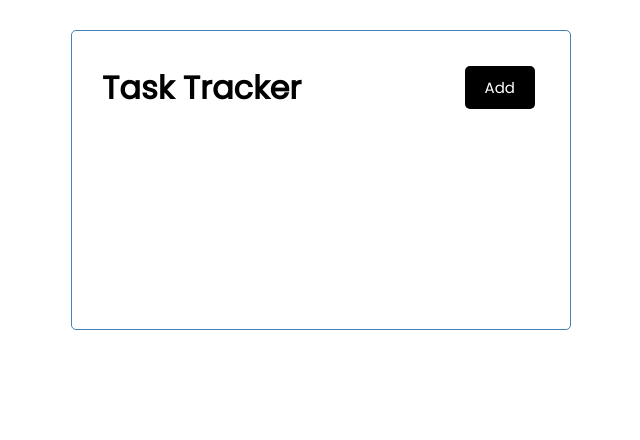
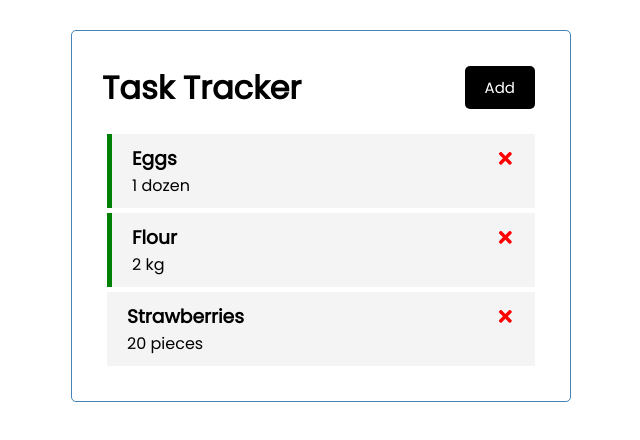
Before and after one commit to Lavelliane/react-sessions-prep, a React (Create React App) app: page / in a window 1280 px wide. Shown: the top 440 px of the page, without its empty margins (319-959 px from the left). Built offline with nearby package versions, Linux system fonts and the light colour scheme.

Commit message:
[Lex][Feat] Created Shopping List Entries and added shopping list state

```diff
--- a/package.json
+++ b/package.json
@@ -8,6 +8,7 @@
     "@testing-library/user-event": "^13.5.0",
     "react": "^18.2.0",
     "react-dom": "^18.2.0",
+    "react-icons": "^4.6.0",
     "react-scripts": "5.0.1",
     "web-vitals": "^2.1.4"
   },
--- a/src/App.js
+++ b/src/App.js
@@ -1,9 +1,11 @@
 import Header from "./components/Header";
+import ShoppingList from "./components/ShoppingList";
 
 function App() {
   return (
     <div className="container">
-      <Header title="Task Tracker"/>
+      <Header title="Task Tracker" />
+      <ShoppingList />
     </div>
   );
 }
--- a/src/components/ShoppingList.js
+++ b/src/components/ShoppingList.js
@@ -1,13 +1,54 @@
-import React from "react";
+import React, { useState } from "react";
+import ShoppingListEntry from "./ShoppingListEntry";
 
-export default function ShoppingList() {
-  const list = [
-    {
-      id: 1,
-      text: "Condensed Milk",
-      quantity: "2",
-      reminder: true,
-    },
-  ];
-  return <div>Tasks</div>;
+const shoppingList = [
+  {
+    id: 1,
+    text: "Eggs",
+    quantity: "1 dozen",
+    reminder: true,
+  },
+  {
+    id: 2,
+    text: "Flour",
+    quantity: "2 kg",
+    reminder: true,
+  },
+  {
+    id: 3,
+    text: "Strawberries",
+    quantity: "20 pieces",
+    reminder: false,
+  },
+];
+
+function ShoppingList() {
+  const [list, setList] = useState(shoppingList);
+
+  const handleDelete = (id) => {
+    setList((list) => list.filter((entry) => entry.id !== id));
+  };
+
+  const handleReminderToggle = (id) => {
+    setList((list) =>
+      list.map((entry) => (entry.id === id ? { ...entry, reminder: !entry.reminder } : entry))
+    );
+  };
+
+  if (list.length === 0) return <p>Shopping list is empty!</p>;
+
+  return (
+    <>
+      {list.map((entry) => (
+        <ShoppingListEntry
+          key={entry.id}
+          entry={entry}
+          onDelete={() => handleDelete(entry.id)}
+          onToggle={() => handleReminderToggle(entry.id)}
+        />
+      ))}
+    </>
+  );
 }
+
+export default ShoppingList;
--- /dev/null
+++ b/src/components/ShoppingListEntry.js
@@ -0,0 +1,15 @@
+import React from "react";
+import { FaTimes } from "react-icons/fa";
+
+function ShoppingListEntry({ entry, onDelete, onToggle }) {
+  return (
+    <div className={`entry ${entry.reminder ? "reminder" : ""}`} onDoubleClick={onToggle}>
+      <h3>
+        {entry.text} <FaTimes onClick={onDelete} style={{ color: "red", cursor: "pointer" }} />
+      </h3>
+      <p>{entry.quantity}</p>
+    </div>
+  );
+}
+
+export default ShoppingListEntry;
--- a/src/index.css
+++ b/src/index.css
@@ -1,4 +1,4 @@
-@import url('https://fonts.googleapis.com/css2?family=Poppins:wght@300;400&display=swap');
+@import url("https://fonts.googleapis.com/css2?family=Poppins:wght@300;400&display=swap");
 
 * {
   box-sizing: border-box;
@@ -7,7 +7,7 @@
 }
 
 body {
-  font-family: 'Poppins', sans-serif;
+  font-family: "Poppins", sans-serif;
 }
 
 .container {
@@ -54,18 +54,18 @@ body {
   width: 100%;
 }
 
-.task {
+.entry {
   background: #f4f4f4;
   margin: 5px;
   padding: 10px 20px;
   cursor: pointer;
 }
 
-.task.reminder {
+.entry.reminder {
   border-left: 5px solid green;
 }
 
-.task h3 {
+.entry h3 {
   display: flex;
   align-items: center;
   justify-content: space-between;
```
Also changed, not shown: 1 other file (tests, documents, lock files or other folders).
